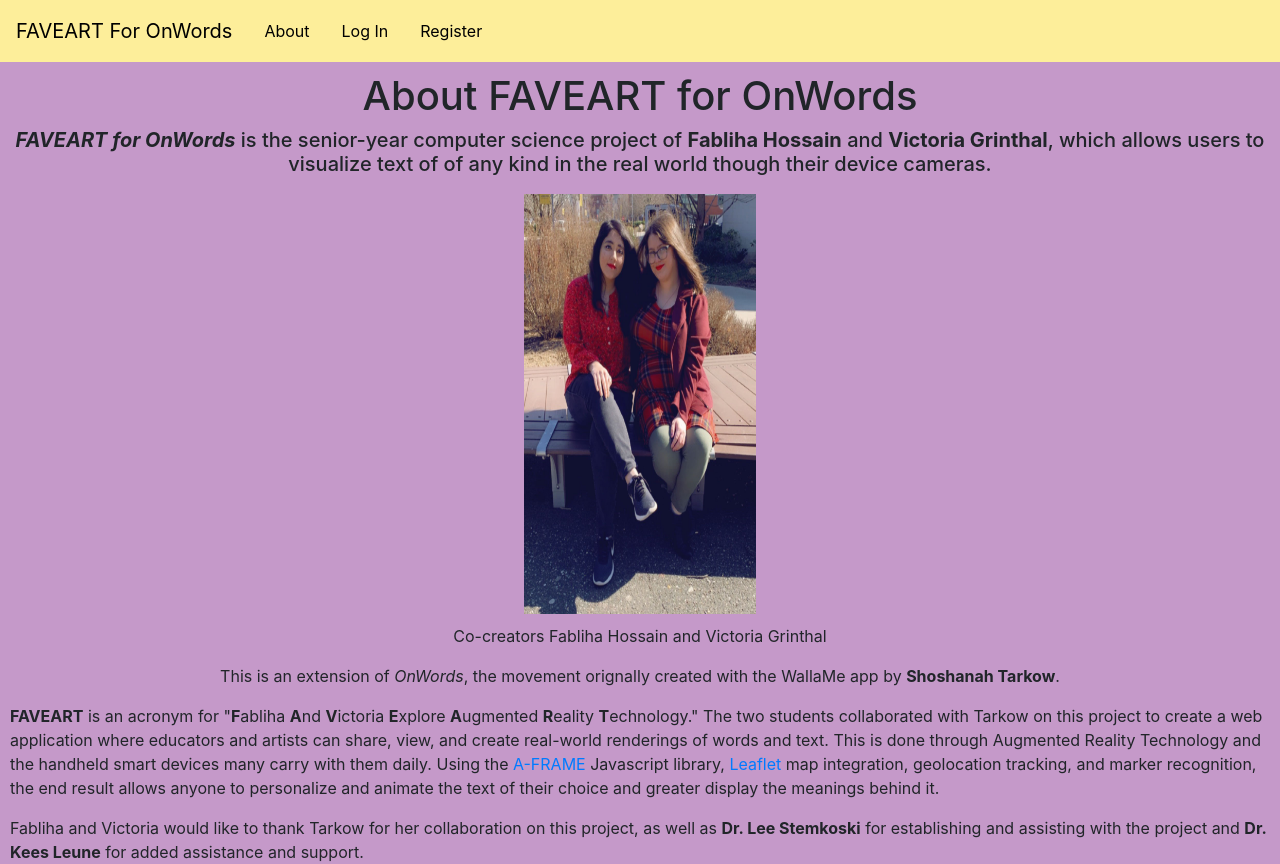
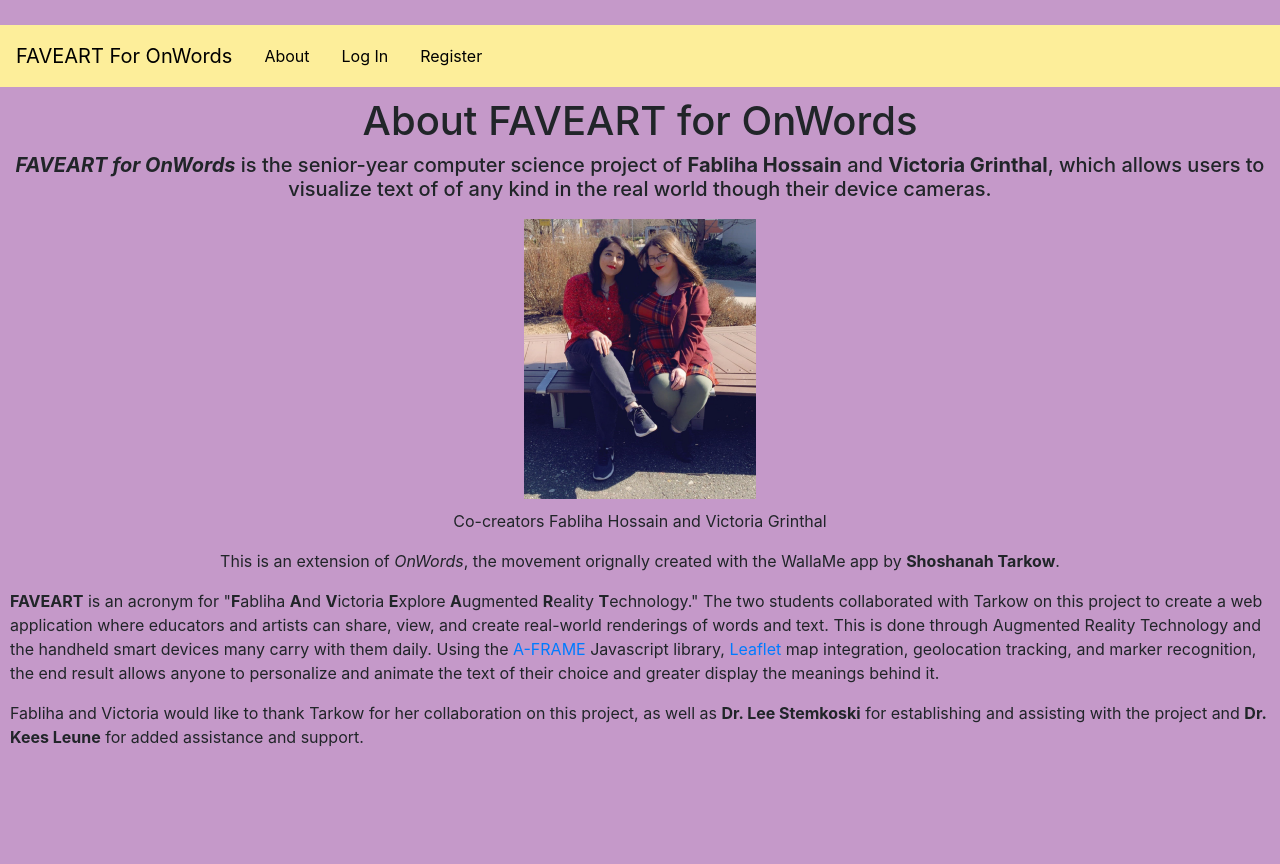
Before and after one commit to FablihaHossain/FAVEART-For-OnWords, a Flask app: page /about in a window 1280 px wide. Shown: the top 864 px of the page. After the commit the page ends 747 px from the top, so only its background shows below. Run offline with Flask 2, Linux system fonts and the light colour scheme; some libraries are stand-ins or nearby versions.

Commit message:
S20SS2FAVE-77 About Page edits with V and F image first

```diff
--- a/application/static/stylesheet.css
+++ b/application/static/stylesheet.css
@@ -89,6 +89,7 @@
 	width:20%;
 	height:55%;
 	text-align:center;
+	max-height: 300px;
 }
 
 @media screen and (max-width: 600px) {
```
